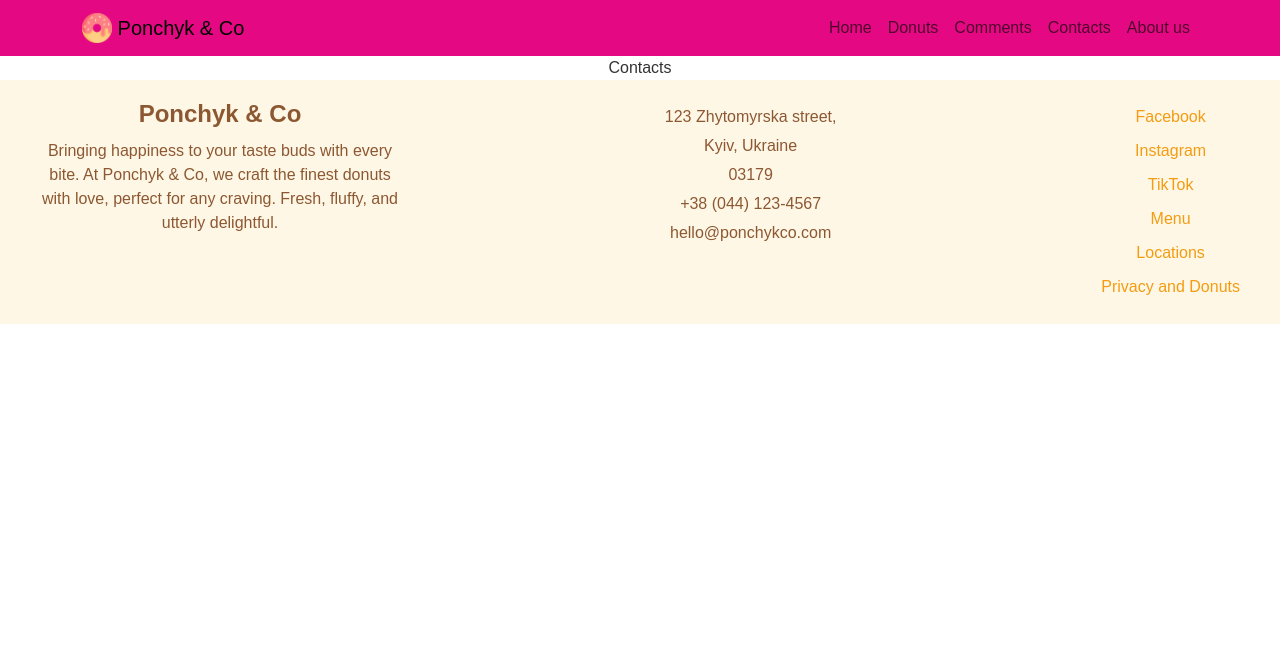
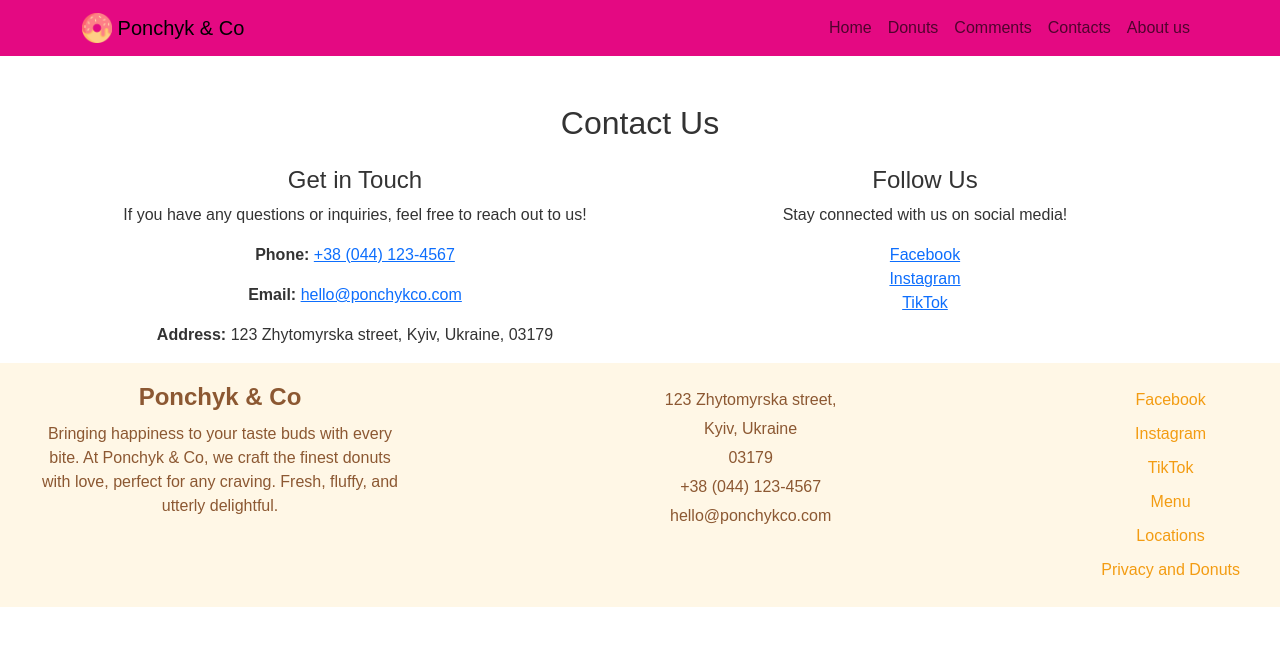
Before and after one commit to Anastasiia2424/web_project, a React (Create React App) app: page /contacts in a window 1280 px wide. Shown: the top 646 px of the page. Built offline with nearby package versions, Linux system fonts and the light colour scheme.

Commit message:
Added dummy implementation for the pages

```diff
--- a/src/Pages/Comments.js
+++ b/src/Pages/Comments.js
@@ -1,11 +1,34 @@
-import React, { Component } from 'react'
+import React from 'react';
 
-export default class Comments extends Component {
-    render() {
-        return (
-            <div>
-                Comments
+const Comments = () => {
+    const comments = [
+        {
+            name: 'Alice',
+            feedback: "Absolutely loved the donuts! They were fresh and delicious.",
+        },
+        {
+            name: 'Bob',
+            feedback: "Great service and even better donuts! Will order again.",
+        },
+        {
+            name: 'Charlie',
+            feedback: "The variety of flavors is amazing! Highly recommend.",
+        },
+    ];
+
+    return (
+        <div className="comments-container">
+            <h2>Customer Comments</h2>
+            <div className="comments-list">
+                {comments.map((comment, index) => (
+                    <div className="comment" key={index}>
+                        <p><strong>{comment.name}</strong></p>
+                        <p>"{comment.feedback}"</p>
+                    </div>
+                ))}
             </div>
-        )
-    }
-}
+        </div>
+    );
+};
+
+export default Comments;
--- a/src/Pages/Contacts.js
+++ b/src/Pages/Contacts.js
@@ -1,11 +1,29 @@
-import React, { Component } from 'react'
+import React from 'react';
 
-export default class Contacts extends Component {
-    render() {
-        return (
-            <div>
-                Contacts
+const Contacts = () => {
+    return (
+        <div className="container mt-5">
+            <h2 className="text-center mb-4">Contact Us</h2>
+            <div className="row">
+                <div className="col-md-6">
+                    <h4>Get in Touch</h4>
+                    <p>If you have any questions or inquiries, feel free to reach out to us!</p>
+                    <p><strong>Phone:</strong> <a href="tel:+380441234567">+38 (044) 123-4567</a></p>
+                    <p><strong>Email:</strong> <a href="mailto:hello@ponchykco.com">hello@ponchykco.com</a></p>
+                    <p><strong>Address:</strong> 123 Zhytomyrska street, Kyiv, Ukraine, 03179</p>
+                </div>
+                <div className="col-md-6">
+                    <h4>Follow Us</h4>
+                    <p>Stay connected with us on social media!</p>
+                    <ul className="list-unstyled">
+                        <li><a href="#facebook">Facebook</a></li>
+                        <li><a href="#instagram">Instagram</a></li>
+                        <li><a href="#tiktok">TikTok</a></li>
+                    </ul>
+                </div>
             </div>
-        )
-    }
-}
+        </div>
+    );
+};
+
+export default Contacts;
--- a/src/Pages/Donuts.js
+++ b/src/Pages/Donuts.js
@@ -1,11 +1,40 @@
-import React, { Component } from 'react'
+import React from 'react';
 
-export default class Donuts extends Component {
-    render() {
-        return (
-            <div>
-                Donuts
+const Donuts = () => {
+    return (
+        <div className="container">
+            <h2 className="text-center my-4">Our Delicious Donuts</h2>
+            <div className="row">
+                <div className="col-md-4">
+                    <div className="card mb-4">
+                        <img src="https://images.unsplash.com/photo-1654648662300-82daeea37b8b?q=80&w=2080&auto=format&fit=crop" className="card-img-top" alt="Glazed Donut" />
+                        <div className="card-body">
+                            <h5 className="card-title">Glazed Donut</h5>
+                            <p className="card-text">A classic favorite, soft and sweet.</p>
+                        </div>
+                    </div>
+                </div>
+                <div className="col-md-4">
+                    <div className="card mb-4">
+                        <img src="https://images.unsplash.com/photo-1654648662300-82daeea37b8b?q=80&w=2080&auto=format&fit=crop" className="card-img-top" alt="Chocolate Donut" />
+                        <div className="card-body">
+                            <h5 className="card-title">Chocolate Donut</h5>
+                            <p className="card-text">Rich chocolate flavor with a soft texture.</p>
+                        </div>
+                    </div>
+                </div>
+                <div className="col-md-4">
+                    <div className="card mb-4">
+                        <img src="https://images.unsplash.com/photo-1654648662300-82daeea37b8b?q=80&w=2080&auto=format&fit=crop" className="card-img-top" alt="Sprinkle Donut" />
+                        <div className="card-body">
+                            <h5 className="card-title">Sprinkle Donut</h5>
+                            <p className="card-text">Colorful sprinkles on a fluffy donut.</p>
+                        </div>
+                    </div>
+                </div>
             </div>
-        )
-    }
-}
+        </div>
+    );
+};
+
+export default Donuts;
--- a/src/Pages/Home.js
+++ b/src/Pages/Home.js
@@ -1,22 +1,21 @@
-import React, { Component } from 'react'
-import CarouselBox from '../Components/CarouselBox'
-import Carousel from 'react-bootstrap/Carousel'
+import React from 'react'
+import { Container } from 'react-bootstrap';
 import Banner from "../Components/Banner";
 import Specialities from "../Components/Specialities";
 import AboutUsBanner from "../Components/AboutUsBanner";
 import DonutCollection from '../Components/DonutCollection';
 import HappyCustomers from '../Components/HappyCustomers';
 
-export default class Home extends Component {
-    render() {
-        return (
-            <>
-                <Banner/>
-                <Specialities/>
-                <AboutUsBanner/>
-                <DonutCollection/>
-                <HappyCustomers/>
-            </>
-        )
-    }
-}
+const Home = () => {
+    return (
+        <Container fluid>
+            <Banner />
+            <Specialities />
+            <AboutUsBanner />
+            <DonutCollection />
+            <HappyCustomers />
+        </Container>
+    );
+};
+
+export default Home;
--- a/src/Pages/Map.js
+++ b/src/Pages/Map.js
@@ -1,11 +1,23 @@
-import React, { Component } from 'react'
+import React from 'react';
+import { Container } from 'react-bootstrap';
 
-export default class Map extends Component {
-    render() {
-        return (
-            <div>
-                 Map
-            </div>
-        )
-    }
-}
+const Map = () => {
+    return (
+        <Container className="text-center my-5">
+            <h2>Our Location</h2>
+            <p>Find us at:</p>
+            <iframe
+                title="Map"
+                src="https://www.google.com/maps/place/Silpo/@50.4542016,30.5914883,16.26z/data=!3m1!5s0x40d4cfe604f2c5b5:0x2d984984d7d09e9a!4m6!3m5!1s0x40d4cf66d94bb4cb:0x772dde3e20a02520!8m2!3d50.4563449!4d30.5937695!16s%2Fg%2F11js66xd7f?hl=en&entry=ttu&g_ep=EgoyMDI0MTIxMS4wIKXMDSoASAFQAw%3D%3D"
+                width="100%"
+                height="450"
+                style={{ border: 0 }}
+                allowFullScreen=""
+                loading="lazy"
+            ></iframe>
+            <p>123 Zhytomyrska street, Kyiv, Ukraine, 03179</p>
+        </Container>
+    );
+};
+
+export default Map;
```
